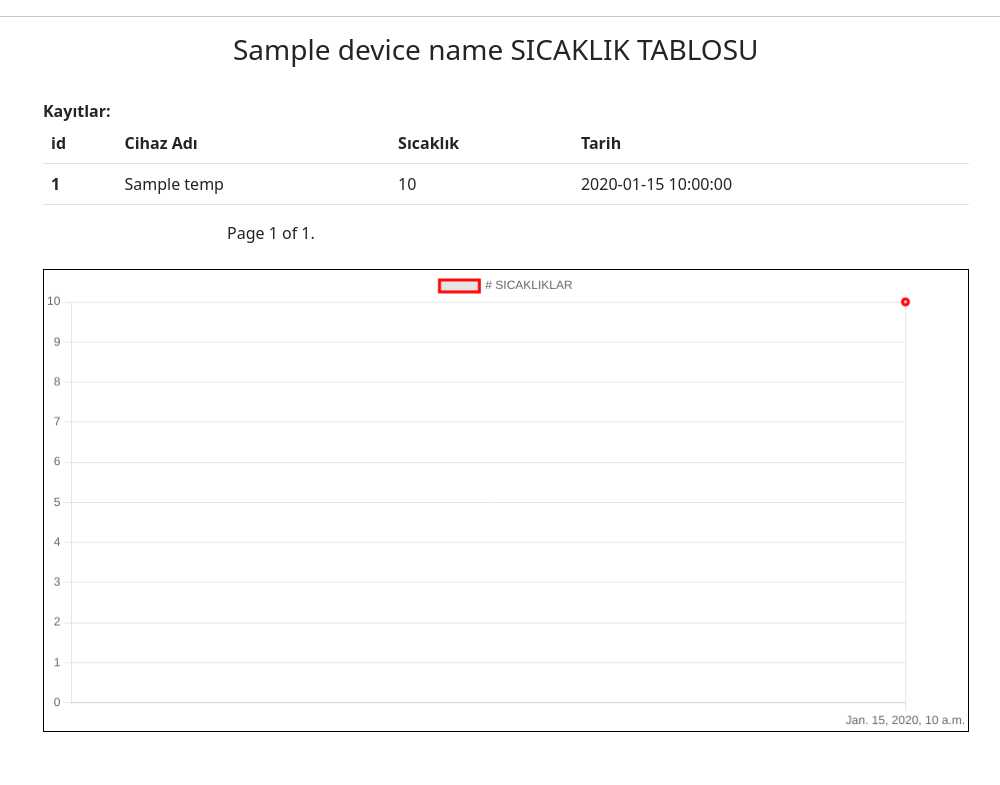
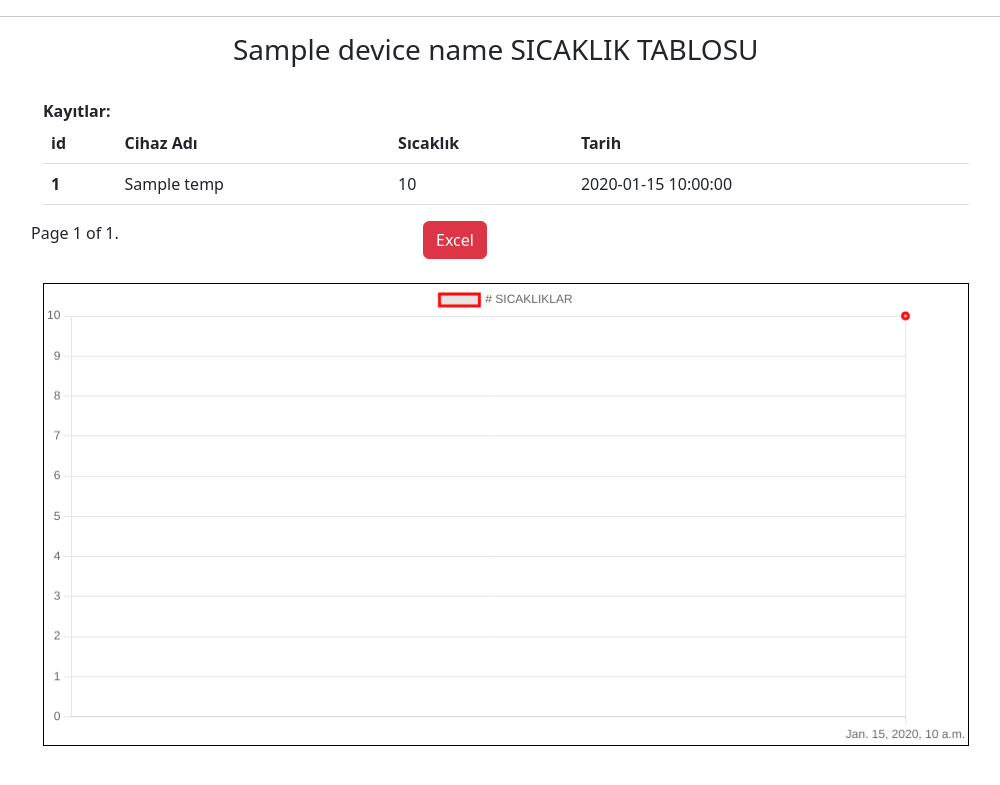
Before and after one commit to barisist34/nodemcu, a Django app: template app_monitor/templates/app_monitor/device.html in a window 1280 px wide. Shown: the top 785 px of the page, without its empty margins (134-1134 px from the left). Run offline with Django 3.2, Linux system fonts and the light colour scheme; the template is opened without the code that fills it: most values are stand-ins (such as "Sample title", 1, 10 or a date in 2020); some libraries are stand-ins or nearby versions.

Commit message:
240925-- cihaz device.html sayfasında cihaz verileri için excel butonu oluşturuldu, veriler cihazadi.xlsx olarak kaydedildi,openpyxl kütüphanesi kullanıldı.

```diff
--- a/app_monitor/templates/app_monitor/device.html
+++ b/app_monitor/templates/app_monitor/device.html
@@ -73,8 +73,8 @@
       </div>   <!--  row  -->
   {# ************************************************************************************************************************************************************** #}
   <!--  PAGINATOR  -->
-
-  <div class="pagination col-sm-6 offset-sm-3">
+  <div class="row">
+  <div class="pagination col-sm-4 offset-sm-1 ">
     <span class="step-links">
         {% if devicePaginator.has_previous %}
             <a href="?page=1">&laquo; first</a>
@@ -91,7 +91,15 @@
             <a href="?page={{ devicePaginator.paginator.num_pages }}">last &raquo;</a>
         {% endif %}
     </span>
-  </div>
+  </div> <!-- paginator col  -->
+  <div class="col-sm-6">
+    <form action="/app_monitor/export_to_excel" method="get"> <!-- root adres "/" berlirtilmeli,relative adres olunca deviceView fonksiyonuna geri kaçıyor  -->
+    <input hidden type="text" visibility:"hidden" display="none" name="cihazadi" value="{{device_name}}">
+    <input type="submit" class="btn btn-danger" value="Excel" >
+  </form>
+
+  </div><!-- excel button col  -->
+</div> <!--  row  -->
   <br>
   {# ************************************************************************************************************************************************************** #}
   <!--  CHART GRAFIK  -->
--- a/app_monitor/urls.py
+++ b/app_monitor/urls.py
@@ -1,6 +1,6 @@
 from django.contrib import admin
 from django.urls import path
-from app_monitor.views import dashboard,TemperatureAddRecord,addRecordArduino,tempList,deviceView
+from app_monitor.views import dashboard,TemperatureAddRecord,addRecordArduino,tempList,deviceView,exportExcel,export_to_excel
 
 # app_name="app_monitor"
 
@@ -10,5 +10,7 @@ urlpatterns=[
     path('cihazlar/<str:str_device_name>',deviceView,name="deviceView"), #<str:**> parametresi çok dikkatli kullanılmalı,string oldugu için diğer url leri ezmektedir. Ayrıca cihazlar/ şeklinde bir yol da eklenmelidir.
     # path('TemperatureAddRecord',TemperatureAddRecord,name="TemperatureAddRecord"),
     path('addRecordArduino',addRecordArduino,name="addRecordArduino"),
+    path('exportExcel',exportExcel,name="exportExcel"),
+    path('export_to_excel',export_to_excel,name="export_to_excel"),
 
 ]
--- a/project_config/settings.py
+++ b/project_config/settings.py
@@ -136,3 +136,7 @@ STATICFILES_DIRS=[
 DEFAULT_AUTO_FIELD = 'django.db.models.BigAutoField'
 
 # CSRF_COOKIE_HTTPONLY = True
+
+# EXCEL ayarı
+FILE_UPLOAD_HANDLERS = ("django_excel.ExcelMemoryFileUploadHandler",
+                        "django_excel.TemporaryExcelFileUploadHandler")
```
Also changed, not shown: app_monitor/views.py (+34 -1 lines).
